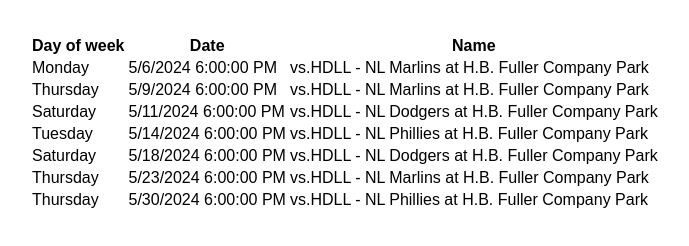
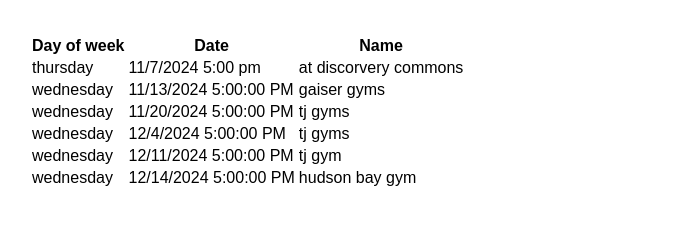
Before and after one commit to lukehammer/Lucky-Levi-Website, a website: page src/index.html in a window 1280 px wide. Shown: the part 126-372 px from the top of the page, without its empty margins (291-980 px from the left). Drawn offline with Linux system fonts and the light colour scheme.

Commit message:
wresting

```diff
--- a/src/index.html
+++ b/src/index.html
@@ -21,40 +21,36 @@
             </tr>
         </thead>
         <tr>
-            <td>Monday</td><!--!-->
-            <td>5/6/2024 6:00:00 PM</td><!--!-->
-            <td>vs.HDLL - NL Marlins at H.B. Fuller Company Park</td>
+            <td>thursday</td><!--!-->
+            <td>11/7/2024 5:00 pm</td><!--!-->
+            <td>at discorvery commons</td>
         </tr>
         <tr>
-            <td>Thursday</td><!--!-->
-            <td>5/9/2024 6:00:00 PM</td><!--!-->
-            <td>vs.HDLL - NL Marlins at H.B. Fuller Company Park</td>
+            <td>wednesday</td><!--!-->
+            <td>11/13/2024 5:00:00 PM</td><!--!-->
+            <td>gaiser gyms </td>
         </tr>
         <tr>
-            <td>Saturday</td><!--!-->
-            <td>5/11/2024 6:00:00 PM</td><!--!-->
-            <td>vs.HDLL - NL Dodgers at H.B. Fuller Company Park</td>
+            <td>wednesday</td><!--!-->
+            <td>11/20/2024 5:00:00 PM</td><!--!-->
+            <td>tj gyms</td>
         </tr>
         <tr>
-            <td>Tuesday</td><!--!-->
-            <td>5/14/2024 6:00:00 PM</td><!--!-->
-            <td>vs.HDLL - NL Phillies at H.B. Fuller Company Park</td>
+            <td>wednesday</td><!--!-->
+            <td>12/4/2024 5:00:00 PM</td><!--!-->
+            <td>tj gyms</td>
         </tr>
         <tr>
-            <td>Saturday</td><!--!-->
-            <td>5/18/2024 6:00:00 PM</td><!--!-->
-            <td>vs.HDLL - NL Dodgers at H.B. Fuller Company Park</td>
+            <td>wednesday</td><!--!-->
+            <td>12/11/2024 5:00:00 PM</td><!--!-->
+            <td> tj gym</td>
         </tr>
         <tr>
-            <td>Thursday</td><!--!-->
-            <td>5/23/2024 6:00:00 PM</td><!--!-->
-            <td>vs.HDLL - NL Marlins at H.B. Fuller Company Park</td>
+            <td>wednesday</td><!--!-->
+            <td>12/14/2024 5:00:00 PM</td><!--!-->
+            <td>hudson bay gym</td>
         </tr>
-        <tr>
-            <td>Thursday</td><!--!-->
-            <td>5/30/2024 6:00:00 PM</td><!--!-->
-            <td>vs.HDLL - NL Phillies at H.B. Fuller Company Park</td>
-        </tr>
+
     </table>
   </main>
 </body>
```
Also changed, not shown: 1 other file.
